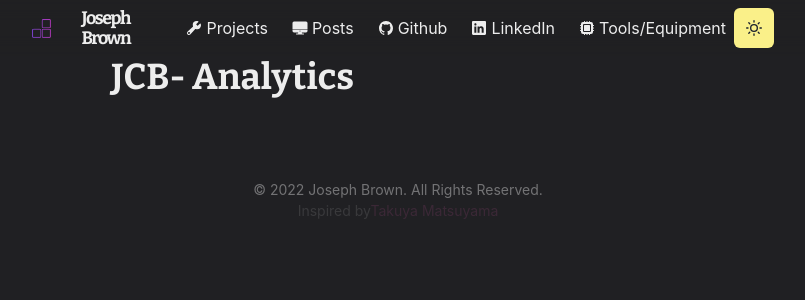
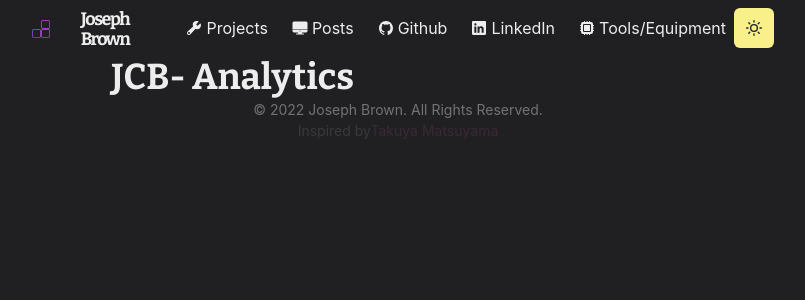
Before and after one commit to JosephCBrown/portfolio_website, a Next.js app: page /analytics in a window 1280 px wide. Shown: the top 300 px of the page, without its empty margins (242-1047 px from the left). Built offline with nearby package versions, Linux system fonts and the light colour scheme.

Commit message:
updating logo

```diff
--- a/components/logo.js
+++ b/components/logo.js
@@ -28,7 +28,7 @@ const Logo = () => {
         <Link href="/" scroll={false}>
             <a>
                 <LogoBox>
-                    <Image src="/images/jblogo-alt.png" width={22} height={22} alt="logo" />
+                  <Image src="/images/jblogo-alt.png" width={20} height={20} alt="logo" />
                     <Text
                     color={useColorModeValue('gray.800', 'whiteAlpha.900')}
                     fontFamily= 'M PLUS Rounded 1c'
--- a/pages/analytics.js
+++ b/pages/analytics.js
@@ -6,7 +6,7 @@ import Layout from '../components/layouts/article'
 // incase I want to go back to smaller headings  <Heading as="h3" fontSize={20} mb={4}>
 // My Posts
 
-// </Heading>
+///</Heading>
 const Analytics = () => (
     <Layout title="JCB-Analytics">
       <Container>
@@ -14,10 +14,11 @@ const Analytics = () => (
           JCB- Analytics
 
         </Heading>
+      <script type='module' src='https://10az.online.tableau.com/javascripts/api/tableau.embedding.3.latest.min.js'></script><tableau-viz id='tableau-viz' src='https://10az.online.tableau.com/t/jcbanalytics/views/Contract_Dashboard_Final/DepartmentofCorrectionsRehabDashboard' width='1724' height='1764' hide-tabs toolbar='bottom' ></tableau-viz>
 
-            <Box textAlign="center" py={10} px={6}>
+      {/*    <Box textAlign="center" py={10} px={6}>
             <script type='module' src='https://10az.online.tableau.com/javascripts/api/tableau.embedding.3.latest.min.js'></script><tableau-viz id='tableau-viz' src='https://10az.online.tableau.com/t/jcbanalytics/views/Contract_Dashboard_Final/DepartmentofCorrectionsRehabDashboard' width='1724' height='1764' hide-tabs toolbar='bottom' ></tableau-viz>
-            </Box>
+            </Box>  */}
 
         </Container>
   </Layout>
```
